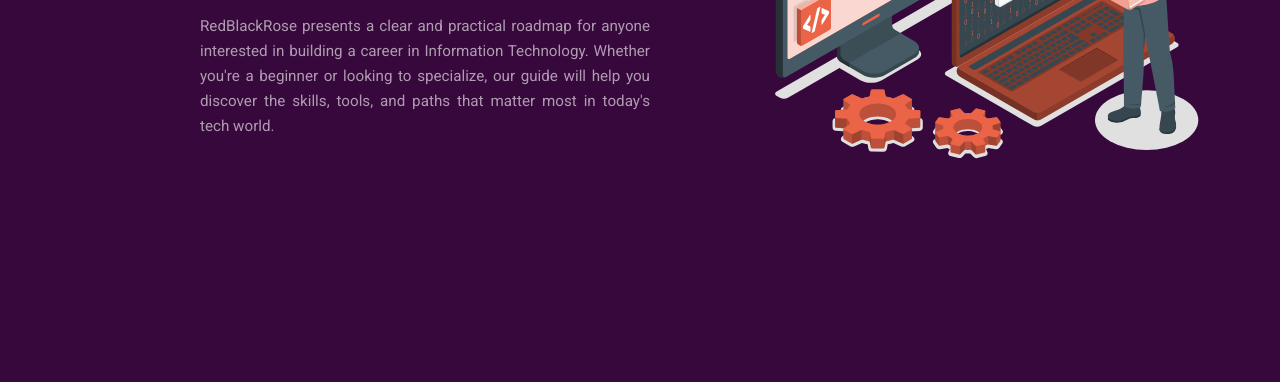
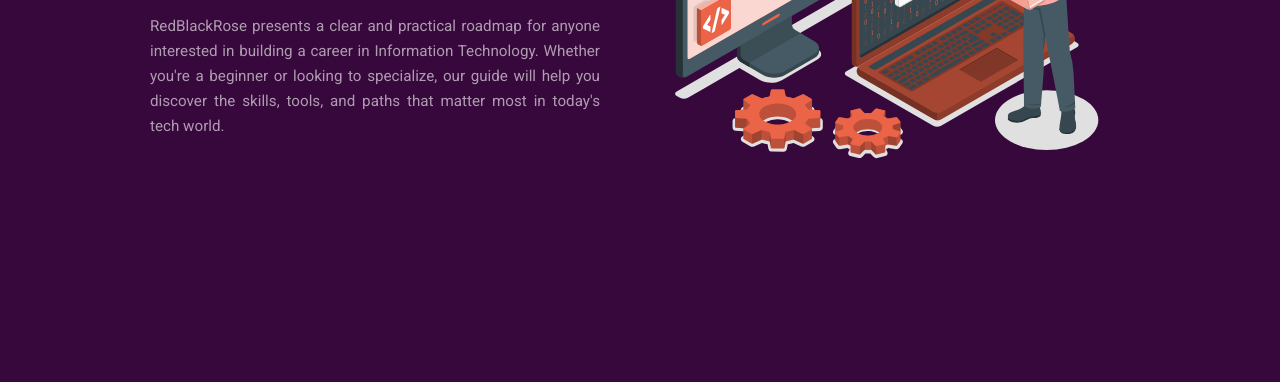
Before and after one commit to HsuPwintYati/School-Project, a plain HTML site: page index.html in a window 1280 px wide. Shown: the part 418-800 px from the top of the page. Drawn offline with Linux system fonts and the light colour scheme.

Commit message:
Second commit

```diff
--- a/style.css
+++ b/style.css
@@ -82,6 +82,7 @@
 .menu ul li:hover::after {
     width: 100%;
 }
+
 .btn {
     font-weight: 700;
     font-size: 1rem;
@@ -95,22 +96,24 @@
 }
 
 /* Cover */
-.home{
-    display:flex;
+.home {
+    display: flex;
     justify-content: space-between;
     align-items: center;
-    padding: 90px 200px;
-        gap: 100px;
+    padding: 90px 150px;
 }
-.home img{
+
+.home img {
     width: 480px;
 }
-.home-content h1{
+
+.home-content h1 {
     font-size: 3.8rem;
     line-height: 80px;
     margin-bottom: 25px;
 }
-.home-content p{
+
+.home-content p {
     width: 450px;
     line-height: 25px;
     text-align: justify;
```
